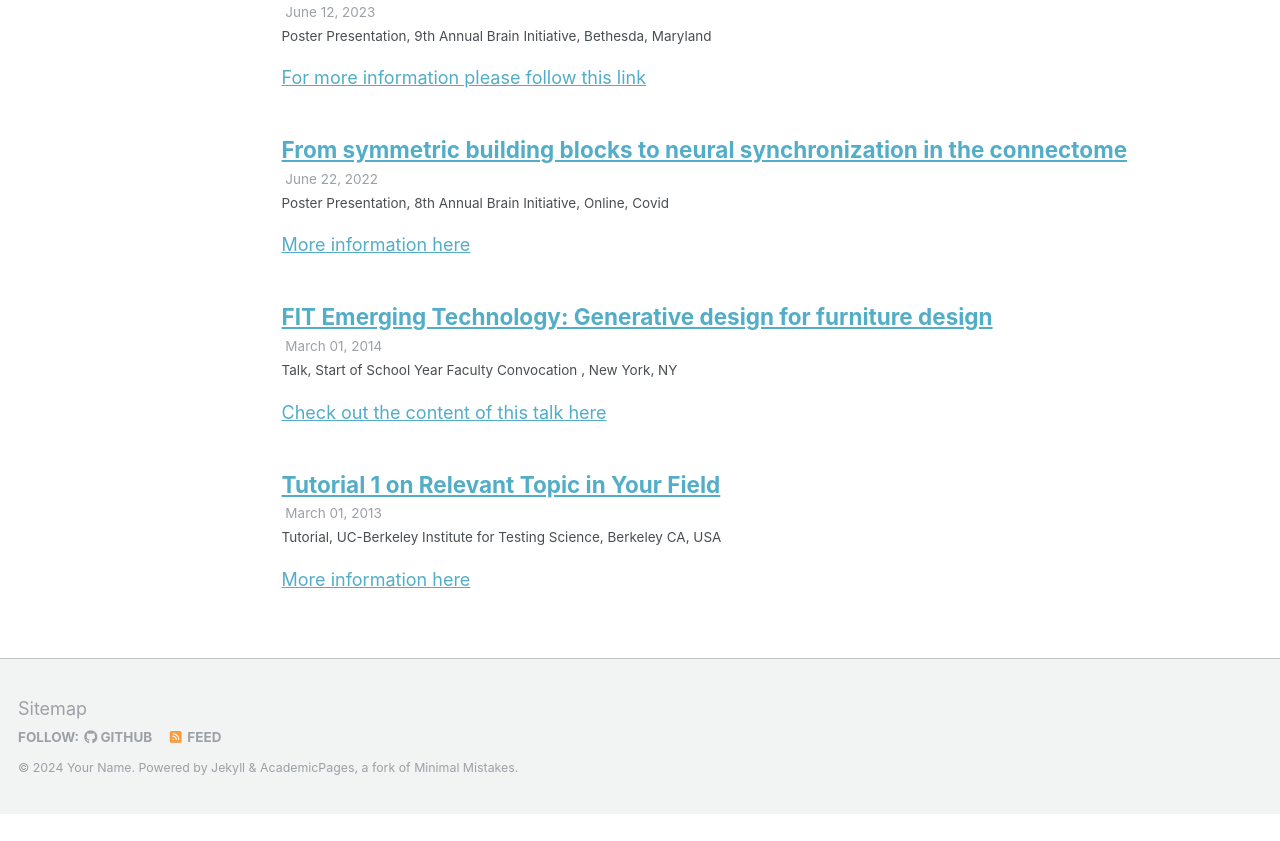
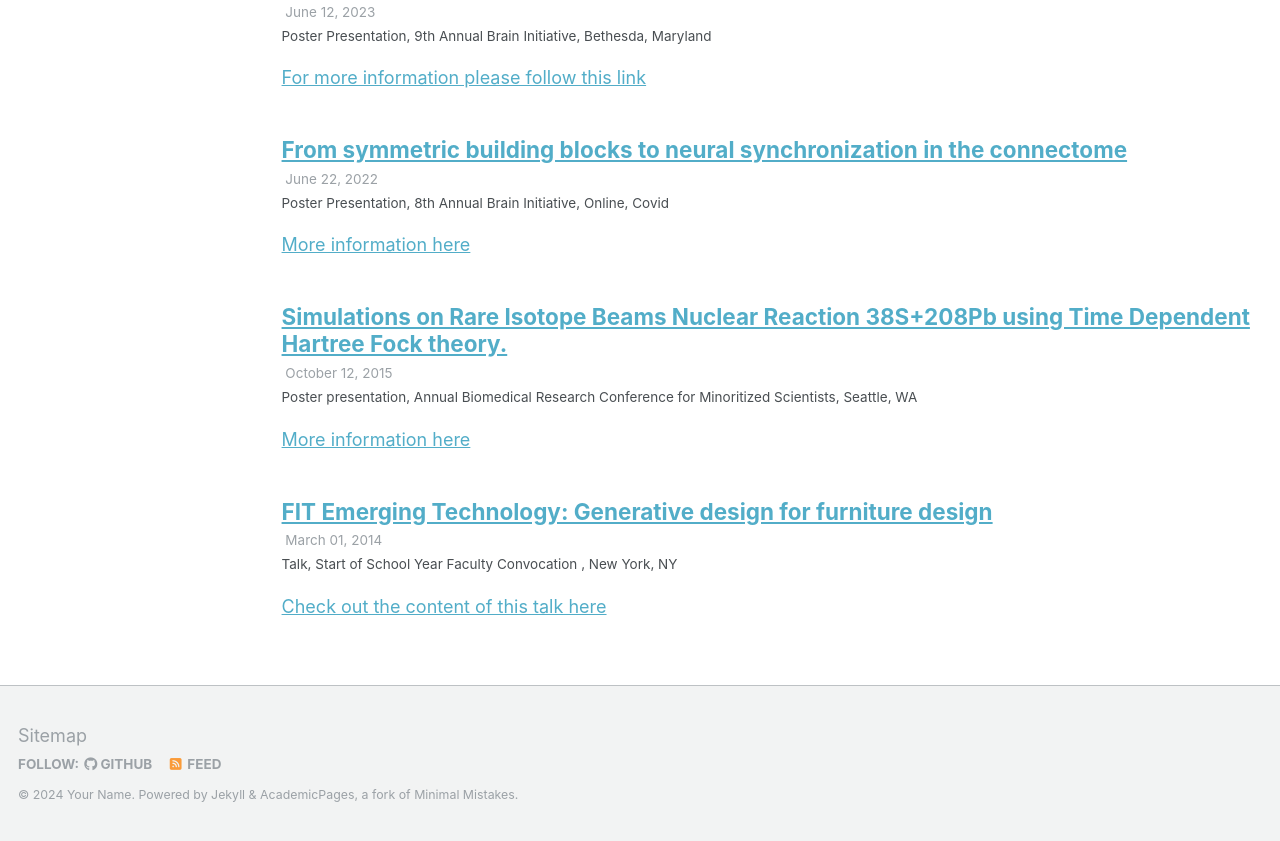
Before and after one commit to kryogenica/CV, a Jekyll site: the page built from _pages/talks.html, in a window 1280 px wide, cut to the strip 222-1063 px from the top of the page. Built offline with Jekyll 4.4.1, drawn with Linux system fonts in a browser that asks for light colours; before the commit the page ends 1036 px from its top, so only the background shows below that.

Commit message:
Update 2013-03-01-tutorial-1.md

```diff
--- a/_talks/2013-03-01-tutorial-1.md
+++ b/_talks/2013-03-01-tutorial-1.md
@@ -1,13 +1,11 @@
 ---
-title: "Tutorial 1 on Relevant Topic in Your Field"
+title: "Simulations on Rare Isotope Beams Nuclear Reaction 38S+208Pb using Time Dependent Hartree Fock theory."
 collection: talks
-type: "Tutorial"
+type: "Poster presentation"
 permalink: /talks/2013-03-01-tutorial-1
-venue: "UC-Berkeley Institute for Testing Science"
-date: 2013-03-01
-location: "Berkeley CA, USA"
+venue: "Annual Biomedical Research Conference for Minoritized Scientists"
+date: 2015-10-12
+location: "Seattle, WA"
 ---
 
-[More information here](http://exampleurl.com)
-
-This is a description of your tutorial, note the different field in type. This is a markdown files that can be all markdown-ified like any other post. Yay markdown!
+[More information here](https://docs.google.com/presentation/d/1dZinqOCohDbow8fhD5AKrm2PtHWXOARtquHSoWV2lKM/edit?usp=sharing)
```
